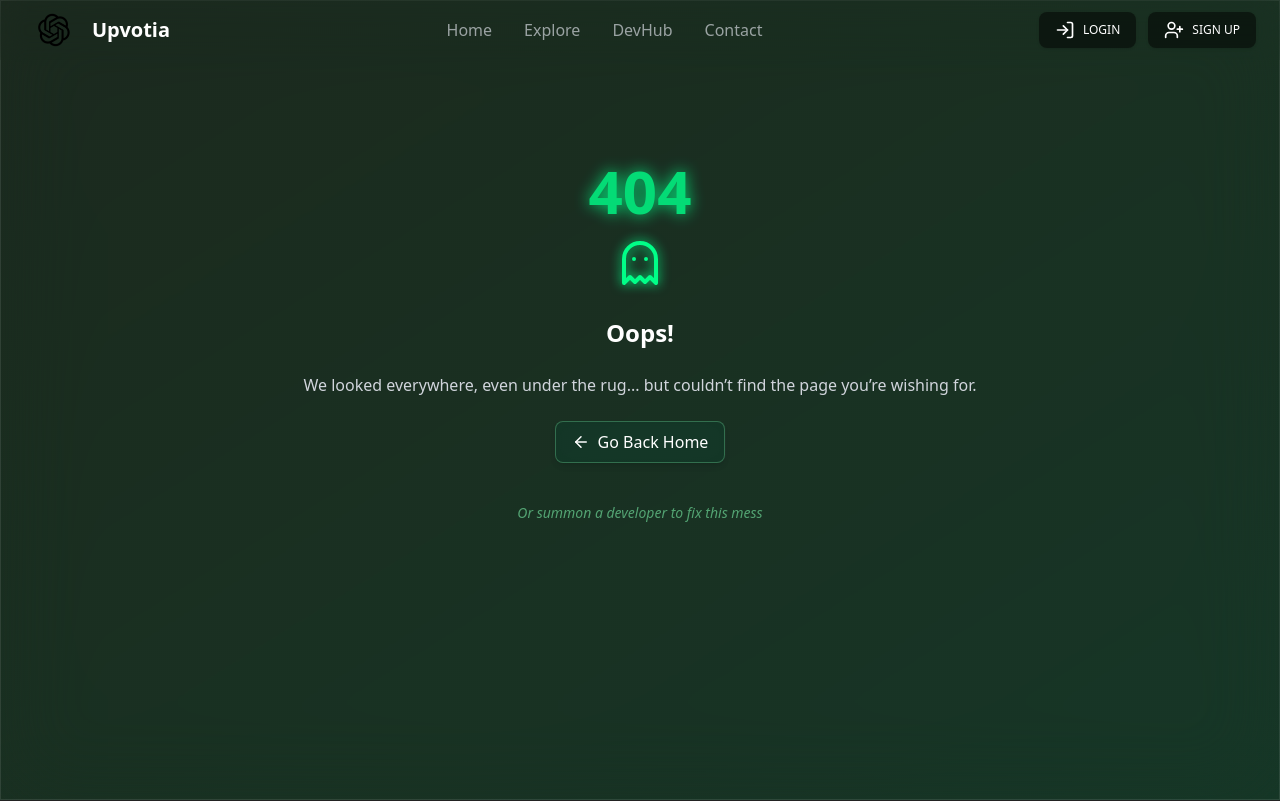
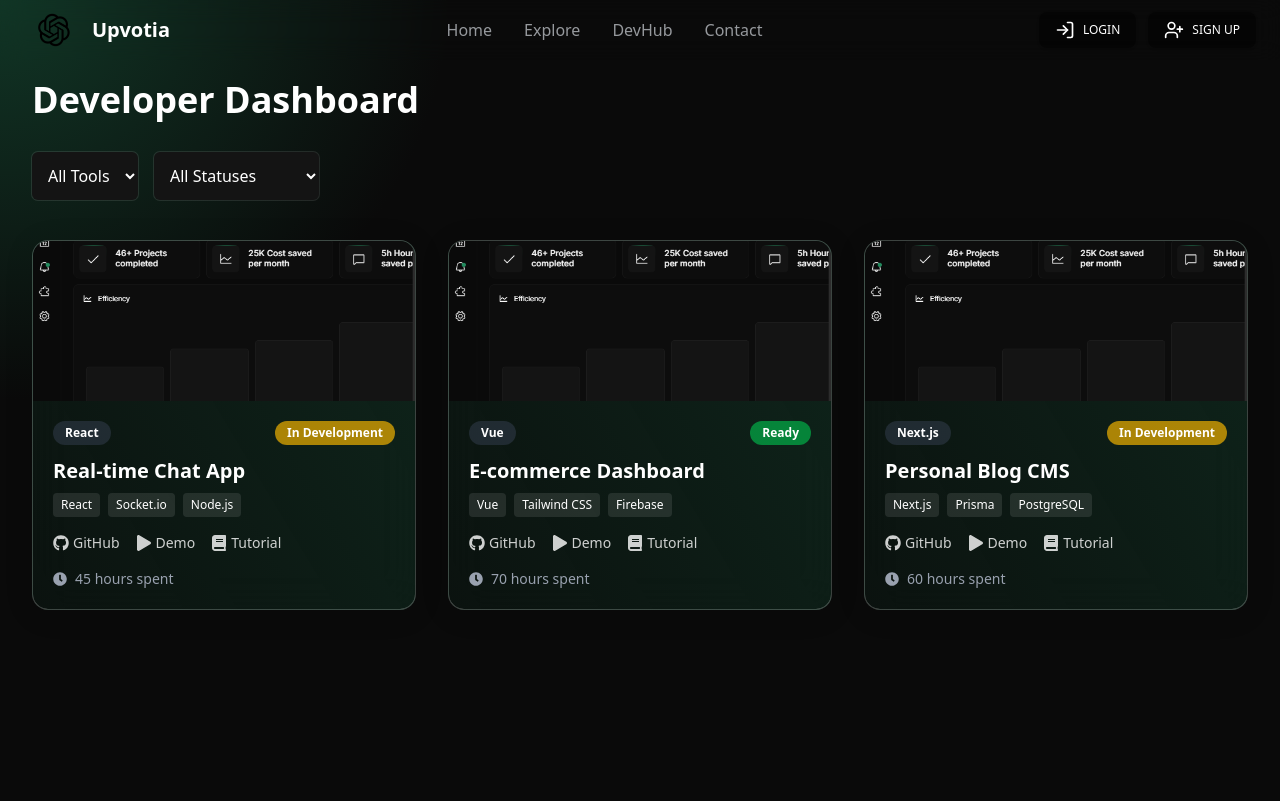
Before and after one commit to Malak-Sabry-104/Upvotia, a React (Vite) app: page /devhub in a window 1280 px wide. Shown: the top 801 px of the page. Built offline with nearby package versions, Linux system fonts and the light colour scheme.

Commit message:
implement developer dashboard for projects

```diff
--- a/src/Components/Footer.tsx
+++ b/src/Components/Footer.tsx
@@ -69,7 +69,7 @@ export default function Footer() {
                   href="#"
                   className="text-gray-400 hover:text-white transition-colors"
                 >
-                  Explore Wishes
+                  Explore
                 </a>
               </li>
               <li>
@@ -77,7 +77,7 @@ export default function Footer() {
                   href="#"
                   className="text-gray-400 hover:text-white transition-colors"
                 >
-                  Create Wish
+                ignite an idea
                 </a>
               </li>
             </ul>
--- a/src/Components/NavBar.tsx
+++ b/src/Components/NavBar.tsx
@@ -18,7 +18,7 @@ const NavBar = () => {
   const navItems = [
     { name: "Home", href: "/" },
     { name: "Explore ", href: "/ideas" },
-    { name: "DevHub", href: "#" },
+    { name: "DevHub", href: "/devhub" },
     { name: "Contact", href: "/#contact" },
   ];
 
@@ -75,7 +75,7 @@ const NavBar = () => {
             </li>
 
             <li>
-              <HashLink to="#" className="hover:text-white/90">
+              <HashLink to="/devhub" smooth={true} className="hover:text-white/90">
                 DevHub
               </HashLink>
             </li>
--- /dev/null
+++ b/src/Routes/Devhub.tsx
@@ -0,0 +1,222 @@
+import { useEffect, useState } from "react";
+import { FaGithub, FaPlay, FaBook, FaClock } from "react-icons/fa";
+import placeholder from "../assets/placeholder.png"; // استيراد الصورة
+
+interface Project {
+  id: number;
+  title: string;
+  tool: string;
+  status: "Ready" | "In Development";
+  github: string;
+  demo: string;
+  tutorial: string;
+  hoursSpent: number;
+  technologies: string[];
+  preview: string;
+}
+
+const projects: Project[] = [
+  {
+    id: 1,
+    title: "Real-time Chat App",
+    tool: "React",
+    status: "In Development",
+    github: "https://github.com/example/chat-app",
+    demo: "https://demo.chatapp.com",
+    tutorial: "https://youtube.com/tutorial-chatapp",
+    hoursSpent: 45,
+    technologies: ["React", "Socket.io", "Node.js"],
+    preview: placeholder,
+  },
+  {
+    id: 2,
+    title: "E-commerce Dashboard",
+    tool: "Vue",
+    status: "Ready",
+    github: "https://github.com/example/ecommerce-dashboard",
+    demo: "https://demo.ecommerce.com",
+    tutorial: "https://youtube.com/tutorial-ecommerce",
+    hoursSpent: 70,
+    technologies: ["Vue", "Tailwind CSS", "Firebase"],
+    preview: placeholder,
+  },
+  {
+    id: 3,
+    title: "Personal Blog CMS",
+    tool: "Next.js",
+    status: "In Development",
+    github: "https://github.com/example/blog-cms",
+    demo: "https://demo.blogcms.com",
+    tutorial: "https://youtube.com/tutorial-blogcms",
+    hoursSpent: 60,
+    technologies: ["Next.js", "Prisma", "PostgreSQL"],
+    preview: placeholder,
+  },
+];
+
+export default function Devhub() {
+  const [filteredProjects, setFilteredProjects] = useState<Project[]>(projects);
+  const [filters, setFilters] = useState({
+    tool: "All Tools",
+    status: "All Statuses",
+  });
+
+  useEffect(() => {
+    filterProjects();
+  }, [filters]);
+
+  function filterProjects() {
+    let filtered = projects;
+
+    if (filters.tool !== "All Tools") {
+      filtered = filtered.filter((p) => p.tool === filters.tool);
+    }
+
+    if (filters.status !== "All Statuses") {
+      filtered = filtered.filter((p) => p.status === filters.status);
+    }
+
+    setFilteredProjects(filtered);
+  }
+
+  const updateFilter = (type: string, value: string) => {
+    setFilters((prev) => ({ ...prev, [type]: value }));
+  };
+
+  const toolOptions = [
+    "All Tools",
+    ...Array.from(new Set(projects.map((p) => p.tool))),
+  ];
+
+  const statusOptions = ["All Statuses", "Ready", "In Development"];
+
+  return (
+    <section className="section-gradient-top-left min-h-screen px-8 pt-20 pb-10">
+      <h1 className="text-white text-4xl font-bold mb-8">Developer Dashboard</h1>
+
+      {/* Filters */}
+      <div className="flex flex-col md:flex-row md:space-x-4 space-y-4 md:space-y-0 mb-10 max-w-4xl">
+        {/* Tool Filter */}
+        <select
+          className="bg-[#141414] text-white rounded-md p-3 ring-1 ring-white/10 focus:outline-none focus:ring-2 focus:ring-[#123727] transition duration-300"
+          value={filters.tool}
+          onChange={(e) => updateFilter("tool", e.target.value)}
+        >
+          {toolOptions.map((tool) => (
+            <option key={tool} value={tool}>
+              {tool}
+            </option>
+          ))}
+        </select>
+
+        {/* Status Filter */}
+        <select
+          className="bg-[#141414] text-white rounded-md p-3 ring-1 ring-white/10 focus:outline-none focus:ring-2 focus:ring-[#123727] transition duration-300"
+          value={filters.status}
+          onChange={(e) => updateFilter("status", e.target.value)}
+        >
+          {statusOptions.map((status) => (
+            <option key={status} value={status}>
+              {status}
+            </option>
+          ))}
+        </select>
+      </div>
+
+      {/* Project Cards Grid */}
+      <div className="grid gap-8 md:grid-cols-2 lg:grid-cols-3">
+        {filteredProjects.length === 0 ? (
+          <p className="text-gray-400 text-center col-span-full">
+            No projects found. Try different filters.
+          </p>
+        ) : (
+          filteredProjects.map((project) => (
+            <div
+              key={project.id}
+              className="blacky-bg rounded-lg shadow-md overflow-hidden hover:shadow-lg transition-transform transform hover:-translate-y-1 cursor-pointer"
+            >
+              <img
+                src={project.preview}
+                alt={`${project.title} preview`}
+                className="w-full h-40 object-cover"
+              />
+
+              <div className="p-5">
+                <div className="flex justify-between items-center mb-3">
+                  <span className="px-3 py-1 bg-gray-700/50 rounded-full text-xs font-semibold text-white">
+                    {project.tool}
+                  </span>
+                  <span
+                    className={`px-3 py-1 rounded-full text-xs font-semibold ${
+                      project.status === "Ready"
+                        ? "bg-green-500/60 text-white"
+                        : "bg-yellow-500/70 text-white"
+                    }`}
+                  >
+                    {project.status}
+                  </span>
+                </div>
+
+                <h3 className="text-xl font-semibold text-white mb-2">
+                  {project.title}
+                </h3>
+
+                {/* Technologies */}
+                <div className="flex flex-wrap gap-2 mb-4">
+                  {project.technologies.map((tech) => (
+                    <span
+                      key={tech}
+                      className="bg-white/10 text-white px-2 py-1 rounded text-xs"
+                    >
+                      {tech}
+                    </span>
+                  ))}
+                </div>
+
+                {/* Links */}
+                <div className="flex space-x-4 mb-4 text-white/80">
+                  <a
+                    href={project.github}
+                    target="_blank"
+                    rel="noreferrer"
+                    className="flex items-center gap-1 hover:text-[#123727]"
+                    title="GitHub Repo"
+                  >
+                    <FaGithub />
+                    <span className="text-sm">GitHub</span>
+                  </a>
+                  <a
+                    href={project.demo}
+                    target="_blank"
+                    rel="noreferrer"
+                    className="flex items-center gap-1 hover:text-[#123727]"
+                    title="Demo"
+                  >
+                    <FaPlay />
+                    <span className="text-sm">Demo</span>
+                  </a>
+                  <a
+                    href={project.tutorial}
+                    target="_blank"
+                    rel="noreferrer"
+                    className="flex items-center gap-1 hover:text-[#123727]"
+                    title="Tutorial"
+                  >
+                    <FaBook />
+                    <span className="text-sm">Tutorial</span>
+                  </a>
+                </div>
+
+                {/* Hours spent */}
+                <div className="flex items-center gap-2 text-gray-400 text-sm">
+                  <FaClock />
+                  <span>{project.hoursSpent} hours spent</span>
+                </div>
+              </div>
+            </div>
+          ))
+        )}
+      </div>
+    </section>
+  );
+}
--- a/src/main.tsx
+++ b/src/main.tsx
@@ -8,6 +8,7 @@ import Auth from "./Routes/Auth.tsx";
 import Layout from "./Components/Layout.tsx";
 import Explore from "./Routes/Explore.tsx";
 import BoostPage from "./Routes/BoostPage.tsx";
+import Devhub from "./Routes/devhub.tsx";
 
 
 createRoot(document.getElementById("root")!).render(
@@ -20,6 +21,7 @@ createRoot(document.getElementById("root")!).render(
           <Route path="/auth" element={<Auth />} />
           <Route path="/ideas" element={<Explore />} />
            <Route path="/boost/:id" element={<BoostPage/>} />
+           <Route path="/devhub" element={<Devhub/>} />
         </Route>
       </Routes>
     </BrowserRouter>
```
